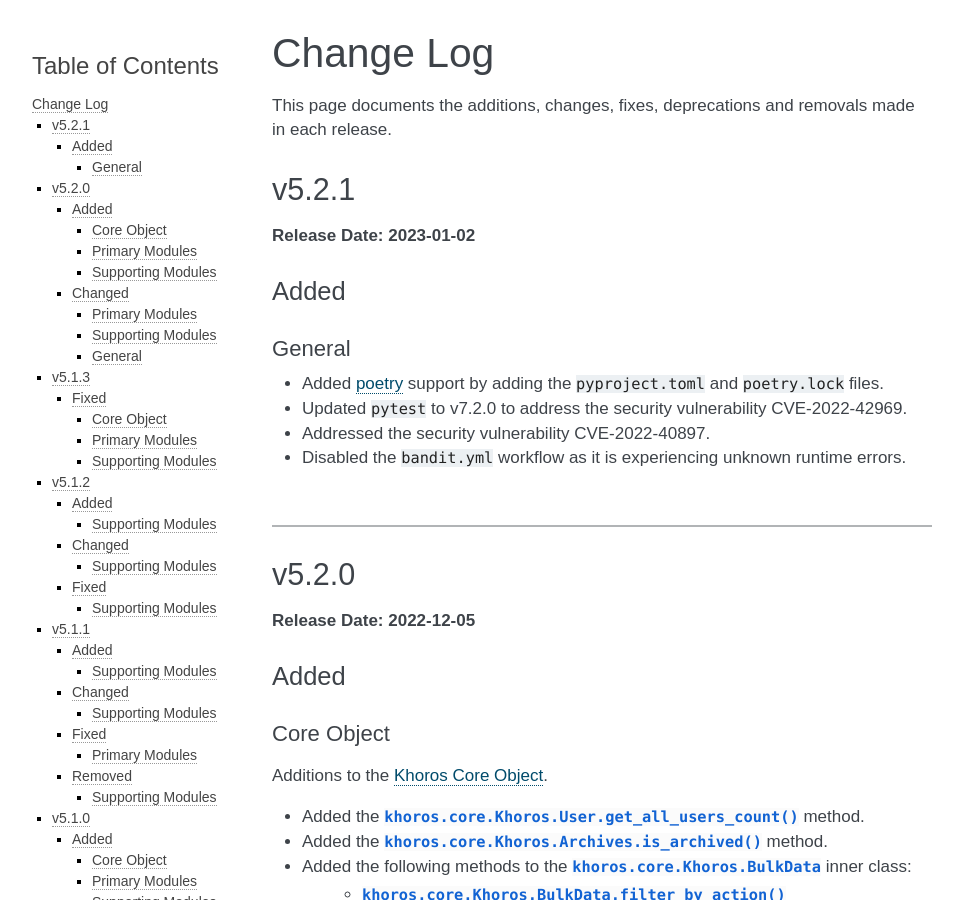
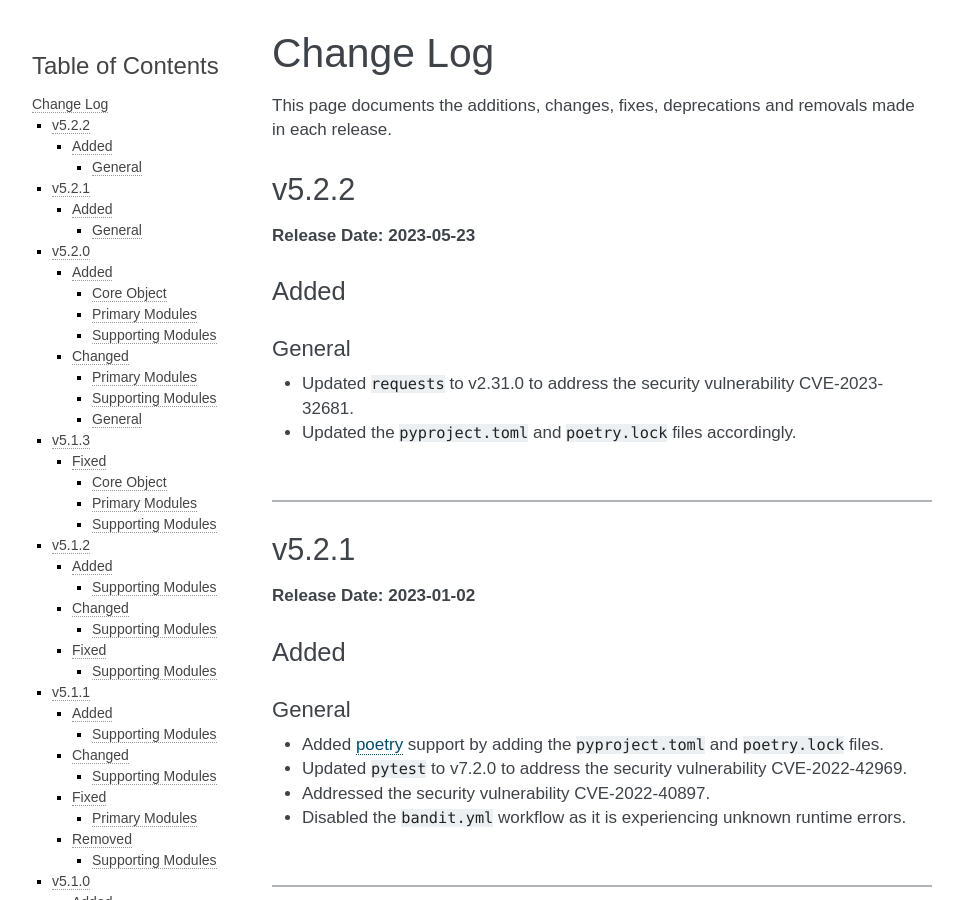
Before and after one commit to jeffshurtliff/khoros, a Sphinx documentation site: the page built from docs/changelog.rst, in a window 1280 px wide and 900 px high. Shown: the whole window, without its empty margins (148-1111 px from the left). Built offline with Sphinx 7.4.7, drawn with Linux system fonts in a browser that asks for light colours.

Commit message:
Addressed CVE-2023-32681 by upgrading requests version

```diff
--- a/docs/changelog.rst
+++ b/docs/changelog.rst
@@ -2,6 +2,23 @@
 Change Log
 ##########
 This page documents the additions, changes, fixes, deprecations and removals made in each release.
+
+******
+v5.2.2
+******
+**Release Date: 2023-05-23**
+
+Added
+=====
+
+General
+-------
+* Updated ``requests`` to v2.31.0 to address the security vulnerability CVE-2023-32681.
+* Updated the ``pyproject.toml`` and ``poetry.lock`` files accordingly.
+
+|
+
+-----
 
 ******
 v5.2.1
--- a/khoros/utils/version.py
+++ b/khoros/utils/version.py
@@ -6,7 +6,7 @@
 :Example:           ``__version__ = version.get_full_version()``
 :Created By:        Jeff Shurtliff
 :Last Modified:     Jeff Shurtliff
-:Modified Date:     02 Jan 2023
+:Modified Date:     23 May 2023
 """
 
 import json
@@ -15,7 +15,7 @@
 from . import log_utils
 
 # Define special and global variables
-__version__ = "5.2.1"
+__version__ = "5.2.2"
 latest_version_reported = False
 logger = log_utils.initialize_logging(__name__)
 
--- a/pyproject.toml
+++ b/pyproject.toml
@@ -1,6 +1,6 @@
 [tool.poetry]
 name = "khoros"
-version = "5.2.1"
+version = "5.2.2"
 description = "Useful tools and utilities to assist in managing a Khoros Communities (formerly Lithium) environment."
 authors = ["Jeff Shurtliff <jeff.shurtliff@rsa.com>"]
 license = "MIT"
@@ -12,7 +12,7 @@
 pytest = {version = ">=7.2.0", markers = "python_version > \"3.7\""}
 pyyaml = ">=5.3.1"
 urllib3 = ">=1.26.2,<1.27.0"
-requests = ">=2.23.0"
+requests = {version = ">=2.31.0", markers = "python_version > \"3.6\""}
 setuptools = {version = ">=65.5.1,<65.6.0", markers = "python_version > \"3.6\""}
 sphinx = ">=5.3.0"
 sphinxcontrib-applehelp = ">=1.0.2"
--- a/requirements.txt
+++ b/requirements.txt
@@ -3,7 +3,8 @@
 pytest>=7.2.0; python_version > '3.7'
 PyYAML>=5.3.1
 urllib3~=1.26.2
-requests>=2.23.0
+requests>=2.23.0; python_version == '3.6'
+requests>=2.31.0; python_version > '3.6'
 setuptools~=59.6.0; python_version == '3.6'
 setuptools~=65.5.1; python_version > '3.6'
 Sphinx>=5.3.0
```
Also changed, not shown: 1 other file.
